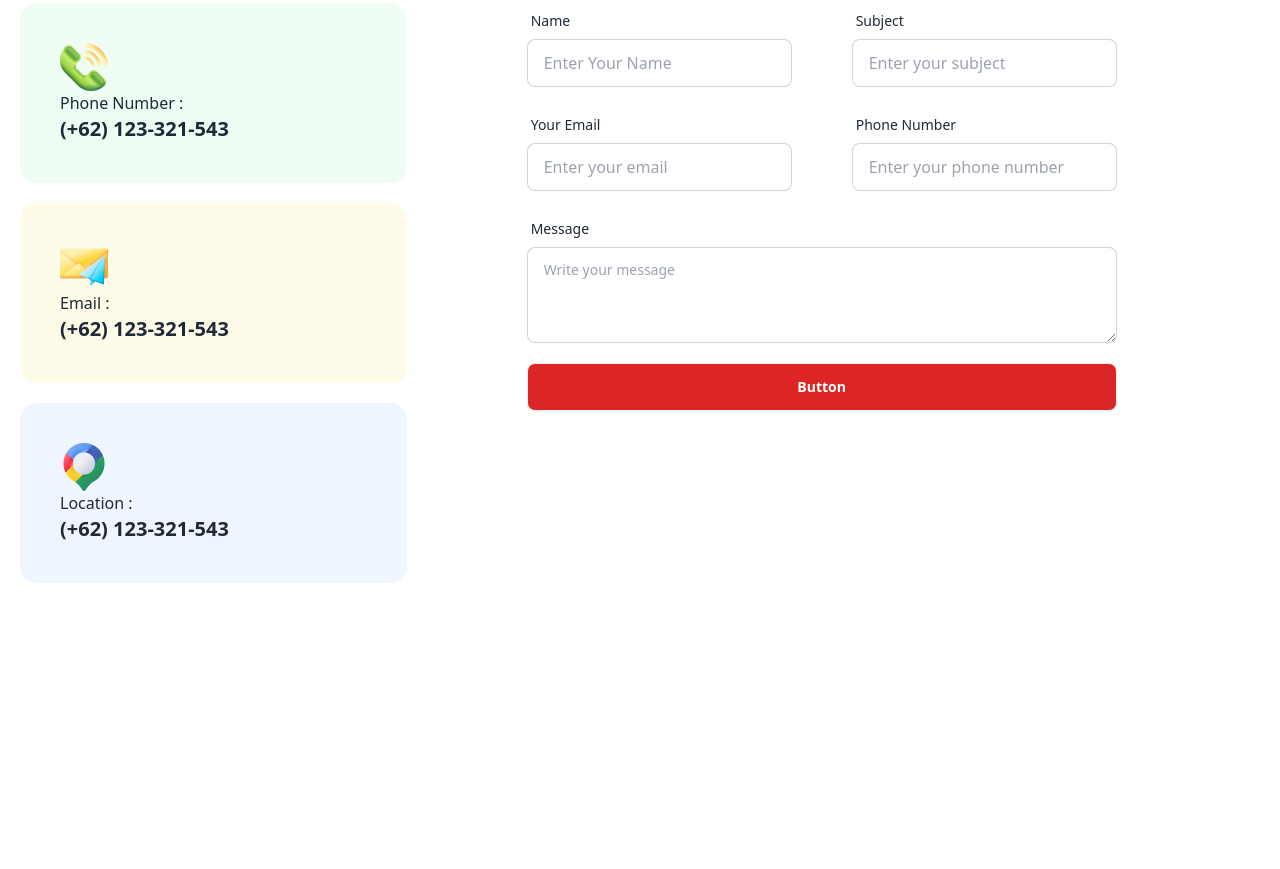
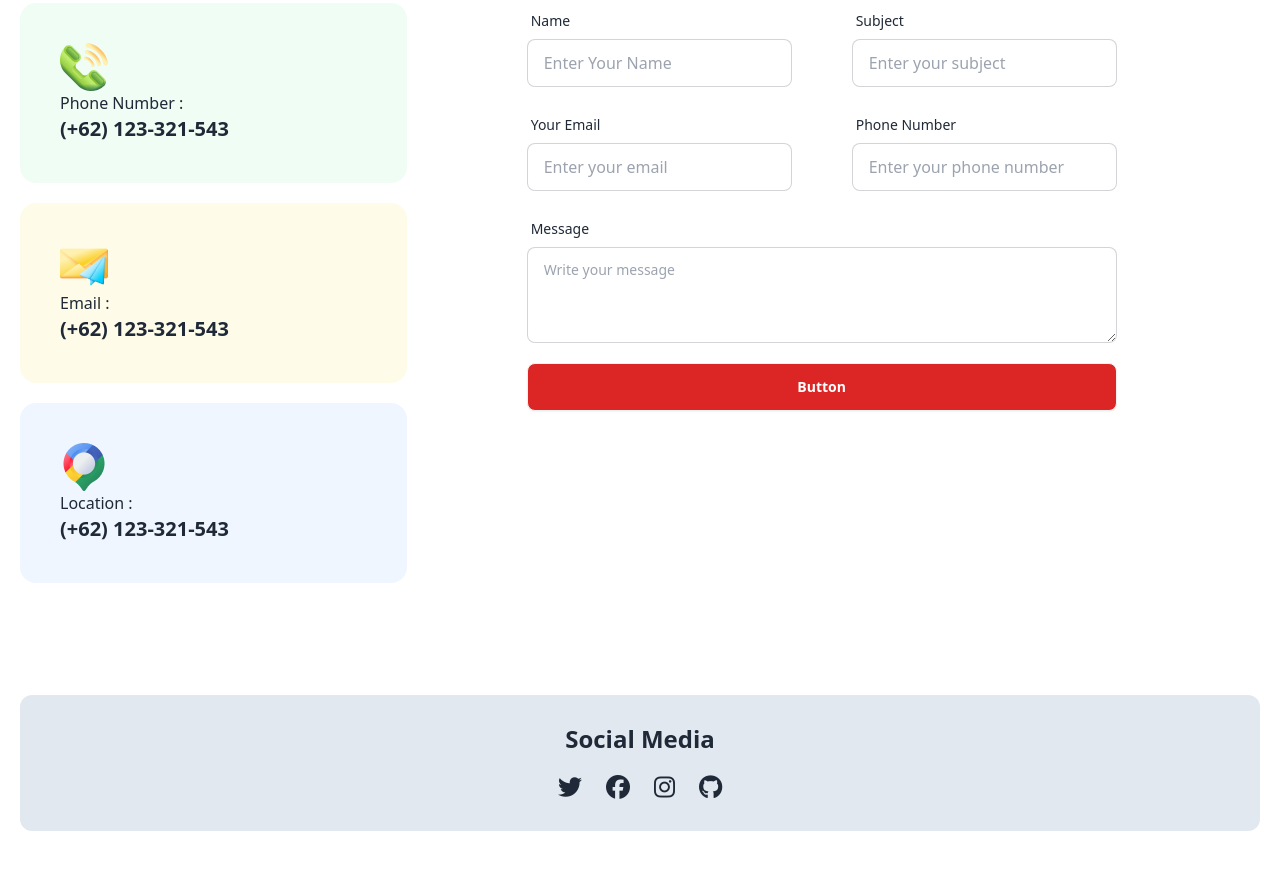
Before and after one commit to Sabbish99/Hockey-s, a plain HTML site: page index.html in a window 1280 px wide. Shown: the part 4118-4987 px from the top of the page. Before the commit the page ends 4813 px from the top, so only its background shows below. Drawn offline with nearby package versions, Linux system fonts and the light colour scheme.

Commit message:
social media

```diff
--- a/index.html
+++ b/index.html
@@ -567,6 +567,20 @@
         </section>
 
 
+        <!-- section-13 -->
+        <section class="rounded-xl mb-10 bg-slate-200 py-7 mx-5">
+            <div>
+                <div class="text-center text-2xl font-bold mb-4">
+                    <h1>Social Media</h1>
+                </div>
+                <div class="flex gap-6 justify-center items-center text-2xl">
+                    <p><i class="fa-brands fa-twitter"></i></p>
+                    <p><i class="fa-brands fa-facebook"></i></p>
+                    <p><i class="fa-brands fa-instagram"></i></p>
+                    <p><i class="fa-brands fa-github"></i></p>
+                </div>
+            </div>
+        </section>
 
 
 
```
